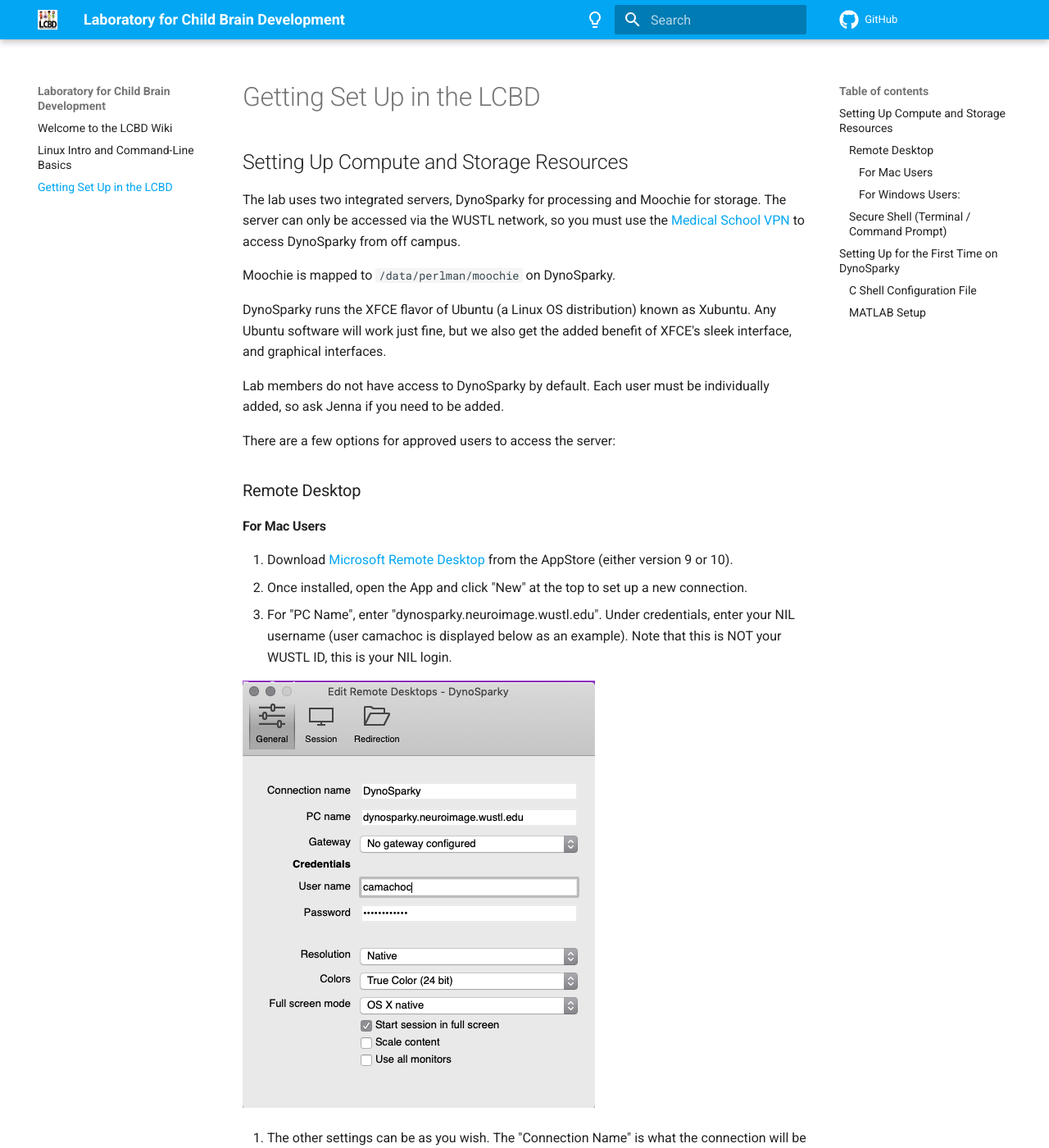
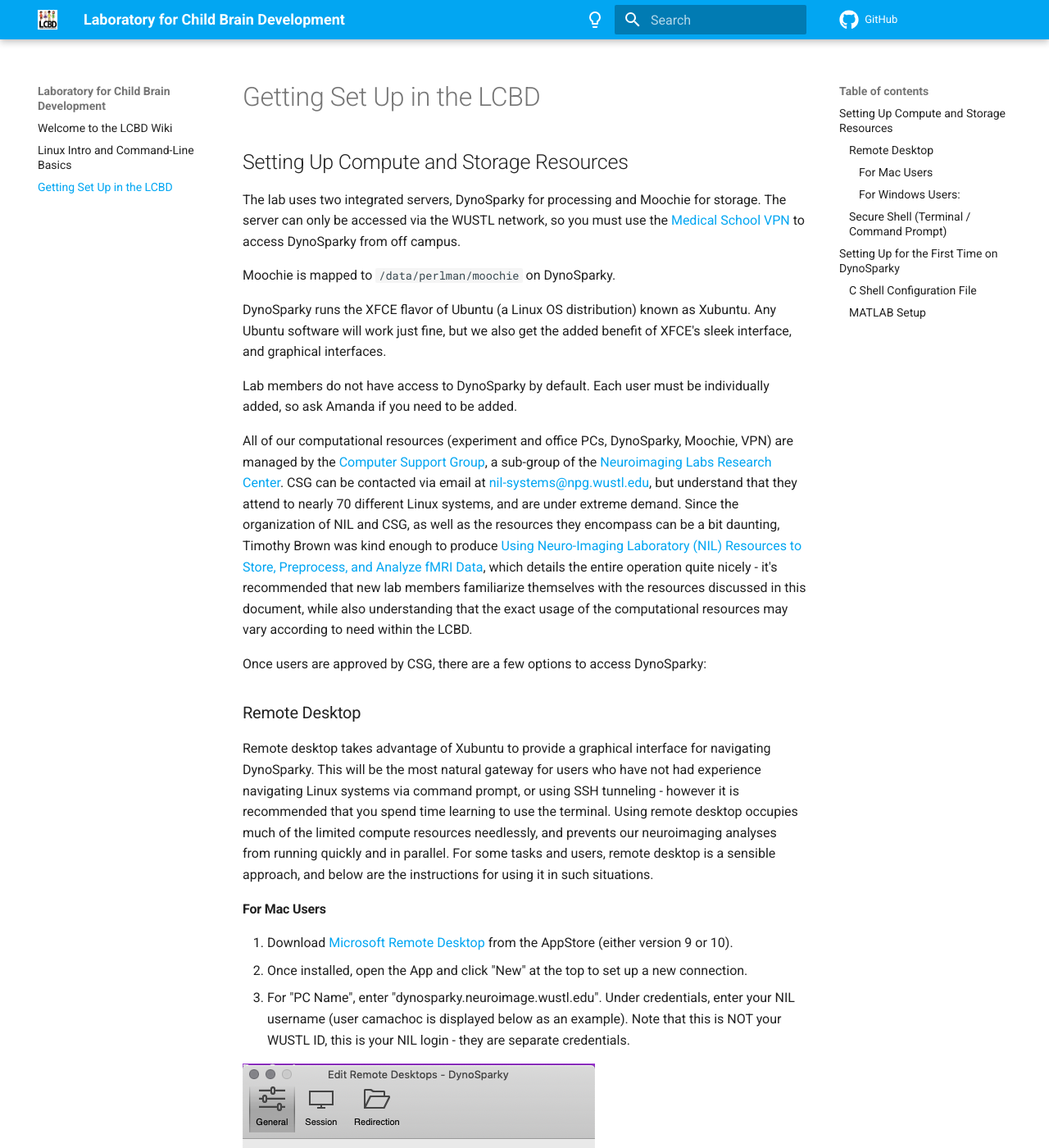
Before and after one commit to ChildBrainLab/ChildBrainLab.github.io, an MkDocs documentation site: the page built from docs/setting_up.md, in a window 1280 px wide and 1400 px high. Shown: the whole window at 82% size. Built offline with MkDocs 1.6.1 and Material for MkDocs 9.7.7, drawn with Linux system fonts in a browser that asks for light colours; comment, search, counter and statistics services are not loaded; some of the changed text lies outside the part shown.

Commit message:
changes to getting set up

````diff
--- a/docs/setting_up.md
+++ b/docs/setting_up.md
@@ -7,15 +7,19 @@ Moochie is mapped to `/data/perlman/moochie` on DynoSparky.
 
 DynoSparky runs the XFCE flavor of Ubuntu (a Linux OS distribution) known as Xubuntu. Any Ubuntu software will work just fine, but we also get the added benefit of XFCE's sleek interface, and graphical interfaces.
 
-Lab members do not have access to DynoSparky by default. Each user must be individually added, so ask Jenna if you need to be added.
+Lab members do not have access to DynoSparky by default. Each user must be individually added, so ask Amanda if you need to be added.
 
-There are a few options for approved users to access the server:
+All of our computational resources (experiment and office PCs, DynoSparky, Moochie, VPN) are managed by the [Computer Support Group](https://research.wustl.edu/core-facilities/computer-support-group/), a sub-group of the [Neuroimaging Labs Research Center](https://www.mir.wustl.edu/research/research-centers/neuroimaging-labs-research-center-nil-rc/). CSG can be contacted via email at [nil-systems@npg.wustl.edu](nil-systems@npg.wustl.edu), but understand that they attend to nearly 70 different Linux systems, and are under extreme demand. Since the organization of NIL and CSG, as well as the resources they encompass can be a bit daunting, Timothy Brown was kind enough to produce [Using Neuro-Imaging Laboratory (NIL) Resources to Store, Preprocess, and Analyze fMRI Data](https://cpb-us-w2.wpmucdn.com/sites.wustl.edu/dist/e/952/files/2017/09/using_nil_resources_to_store_preprocess_and_analyze_fmri_data-1p8sv3c.pdf), which details the entire operation quite nicely - it's recommended that new lab members familiarize themselves with the resources discussed in this document, while also understanding that the exact usage of the computational resources may vary according to need within the LCBD.
+
+Once users are approved by CSG, there are a few options to access DynoSparky:
 
 ### Remote Desktop
+Remote desktop takes advantage of Xubuntu to provide a graphical interface for navigating DynoSparky. This will be the most natural gateway for users who have not had experience navigating Linux systems via command prompt, or using SSH tunneling - however it is recommended that you spend time learning to use the terminal. Using remote desktop occupies much of the limited compute resources needlessly, and prevents our neuroimaging analyses from running quickly and in parallel. For some tasks and users, remote desktop is a sensible approach, and below are the instructions for using it in such situations.
+
 #### For Mac Users
 1. Download [Microsoft Remote Desktop](https://apps.apple.com/us/app/microsoft-remote-desktop-8/id715768417?mt=12) from the AppStore (either version 9 or 10).
 2. Once installed, open the App and click "New" at the top to set up a new connection.
-3. For "PC Name", enter "dynosparky.neuroimage.wustl.edu". Under credentials, enter your NIL username (user camachoc is displayed below as an example). Note that this is NOT your WUSTL ID, this is your NIL login.
+3. For "PC Name", enter "dynosparky.neuroimage.wustl.edu". Under credentials, enter your NIL username (user camachoc is displayed below as an example). Note that this is NOT your WUSTL ID, this is your NIL login - they are separate credentials.
 
 ![Mac Remote Desktop Example](assets/setup_rd_mac.png)
 
@@ -66,12 +70,14 @@ ssh -X NILUSER@dynosparky.neuroimage.wustl.edu
 ## Setting Up for the First Time on DynoSparky
 The first time you log in, you'll need to make some modifications. It will be useful first to review the Command Line Help and Tips section. A great deal can be accomplished through the use of even just a few Bash commands, and it *will* save you time and energy to have them at your disposal.
 
-Each user on DynoSparky has a login-node space. This path is abbreviated for each user to `~`, and is equivalent to `/home/user/NILUSER.` This path is not necessarily your personal storage compartment, but *is* used for storing information about your DynoSparky configuration, and tools which may help you navigate the servers.
+Each user on DynoSparky has a login-node space. This path is abbreviated for each user to `~`, and is equivalent to `/home/user/NILUSER.` This path is not necessarily your personal storage compartment (it is quite small), but *is* used for storing information about your DynoSparky configuration, and tools which may help you navigate the servers.
 
 ### C Shell Configuration File
 `.cshrc` is a file that is executed each time you execute a new shell (i.e., each time you log in, open a new Remote Desktop session or Xterm window). [.cshrc Docs](https://www.doc.ic.ac.uk/csg-old/linux/Cshrc.html)
 
 The "." at the start of the filename indicates that it is a *hidden* file, a little-known but vastly important convention that allows terminal-users to interact with files not typically displayed in the file explorer window.
+
+LCBD members have compiled the most ubiquitous commands and shortcuts into a template .cshrc, which you can import to your own. The template cshrc file sets up the OS, as well as some PATH and environment variables which allow your user profile to recognize shared lab software packages, such as FSL and FreeSurfer. To merge it with your personal .cshrc (located in ~/.cshrc):
 
 1. Enter the following command:
 ```
@@ -80,11 +86,19 @@ echo /data/perlman/moochie/user_data/cshrc.txt >> ~/.cshrc
 
 This will append the contents of the template cshrc file to your personal configuration, `~/.cshrc`. NOTE: it is pertinent that you use `>>` and not `>` (two carats). `>>` appends to a file, whereas `>` writes the file out from scratch.
 
-The template cshrc file sets up the OS, as well as some PATH and environment variables which allow your user profile to recognize shared lab software packages, such as FSL and FreeSurfer.
-
-2. After making changes to cshrc, they are only loaded once a new connection is made. Alternatively, you can force a refresh with:
+2. After making changes to cshrc, they are not automatically loaded. Your csh configuratino file is only loaded once a new connection is made. Alternatively, you can force a refresh with:
 ```
 source ~/.cshrc
+```
+
+You may notice that this same `source` command is used to configure much of the LCBD environment. E.g., to load the LCBD virtual environment, you could enter:
+```
+source /data/perlman/moochie/resources/server_access/MRI_env/bin/activate.csh
+```
+
+or alternatively, the equivalent "alias" which was injected from the cshrc template:
+```
+sourceLCBD
 ```
 
 ### MATLAB Setup
````
